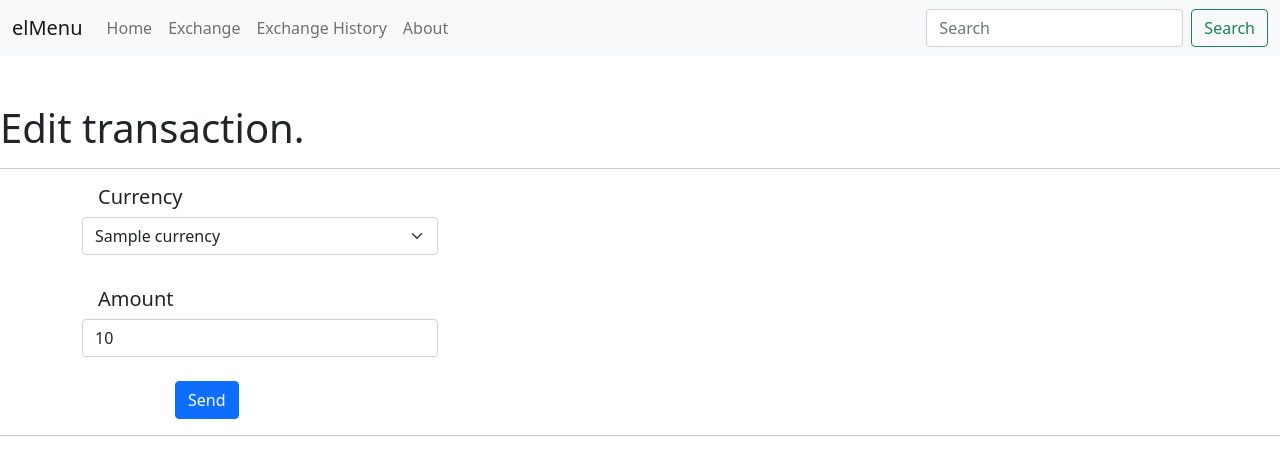
After one commit to sineczek/Python_Flask, a Flask app: template NicerApp/templates/edit_transaction.html in a window 1280 px wide. The commit adds this page. Shown: the top 475 px of the page. Run offline with Flask 2, Linux system fonts and the light colour scheme; the template is opened without the code that fills it: most values are stand-ins (such as "Sample title", 1, 10 or a date in 2020).

```diff
--- a/NicerApp/app.py
+++ b/NicerApp/app.py
@@ -1,5 +1,5 @@
 from flask import Flask, render_template, url_for, request, flash, g, redirect
-from datetime import datetime
+from datetime import datetime, date
 import sqlite3
 
 # konfiguracja sqlite3
@@ -168,5 +168,50 @@ def delete_transaction(transaction_id):
     return redirect(url_for('history'))
 
 
+@app.route('/edit_transaction/<int:transaction_id>', methods=['GET', 'POST'])
+def edit_transaction(transaction_id):
+    offer = CantorOffer()
+    offer.load_offer()
+    db = get_db()
+
+    if request.method == 'GET':
+        sql_statement = 'select id, currency, amount from transactions where id=?;'
+        cur = db.execute(sql_statement, [transaction_id])
+        transaction = cur.fetchone()
+
+        if transaction == None:
+            flash('No such transaction!')
+            return redirect(url_for('history'))
+        else:
+            return render_template('edit_transaction.html', transaction=transaction,
+                                   offer=offer, active_menu='history')
+
+    else:
+        amount = 100
+        if 'amount' in request.form:
+            amount = request.form['amount']
+
+        currency = 'EUR'
+        if 'currency' in request.form:
+            currency = request.form['currency']
+
+        if currency in offer.denied_codes:
+            flash('The currency {} cannot be accepted'.format(currency))
+        elif offer.get_by_code('unknown') == 'unknown':
+            flash('The selected currency is unknown and cannot be accepted')
+        else:
+            sql_command = '''update transactions set
+                                currency=?,
+                                amount=?,
+                                user=?,
+                                trans_date=?
+                             where id=?'''
+            db.execute(sql_command, [currency, amount, 'admin', date.today(), transaction_id])
+            db.commit()
+            flash('Transaction was updated!')
+
+        return redirect(url_for('history'))
+
+
 if __name__ == '__main__':
     app.run()
--- /dev/null
+++ b/NicerApp/templates/edit_transaction.html
@@ -0,0 +1,39 @@
+{% extends "base.html" %}
+
+{% block content %}
+<div calss="row justify-content-start">
+    <div class="col-1"></div>
+    <div class="col-6 h1">Edit transaction.</div>
+</div>
+<hr>
+<div class="container">
+
+    <form id="edit_transaction" action="{{ url_for('edit_transaction', transaction_id=transaction.id) }}" method="POST">
+        <div class="form-group row h5">
+            <div class="form-group mx-sm-3 mb-2"><label for="currency">Currency</label></div>
+            <div class="col-4 align-middle">
+                <select id="currency" name="currency" class="form-select">
+                    {% for currency in offer.currencies %}
+                    <option value="{{ currency.code }} {{ 'selected' if transaction.currency==currency.code }}">{{
+                        currency.name }}
+                    </option>
+                    {% endfor %}
+                </select><br>
+            </div>
+        </div>
+        <div class="form-group row h5">
+            <div class="form-group mx-sm-3 mb-2"><label for="amount">Amount</label></div>
+            <div class="col-4">
+                <input type="text" id="amount" name="amount" value={{ transaction.amount }} class="form-control"><br>
+            </div>
+            <div class="row justify-content-start">
+                <div class="col-1"></div>
+                <div class="col-2"><input type="submit" value="Send" class="btn btn-primary"></div>
+            </div>
+
+        </div>
+    </form>
+</div>
+<hr>
+
+{% endblock %}
```
Also changed, not shown: NicerApp/templates/history.html (+6 -2 lines).
